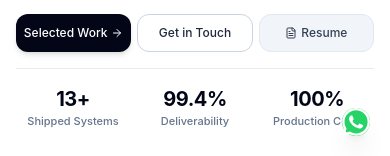
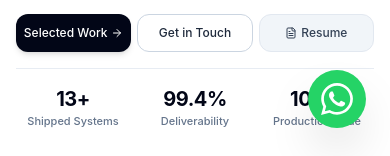
Before and after one commit to Adeel-Ul-Rehman/Portfolio-me, a Next.js app: page / in a window 390 px wide. Shown: the part 688-844 px from the top of the page. Built offline with nearby package versions, Linux system fonts and the light colour scheme.

Commit message:
style(mobile): enlarge WhatsApp button and shift above and left for effortless thumb reach

```diff
--- a/components/WhatsAppButton.jsx
+++ b/components/WhatsAppButton.jsx
@@ -13,7 +13,7 @@ export default function WhatsAppButton() {
       animate={{ scale: 1, opacity: 1 }}
       transition={{ duration: 0.4, delay: 0.5 }}
       aria-label="Quick contact"
-      className="fixed bottom-5 right-5 sm:bottom-6 sm:right-6 z-40 flex items-center gap-2 group"
+      className="fixed bottom-7 right-6 sm:bottom-6 sm:right-6 z-40 flex items-center gap-2 group"
     >
       {/* Tooltip Label (Desktop Hover) */}
       <span className="hidden sm:inline-block px-3 py-1.5 rounded-full bg-slate-950/90 backdrop-blur-md text-white text-xs font-semibold shadow-lg opacity-0 group-hover:opacity-100 transition-opacity duration-300 pointer-events-none whitespace-nowrap">
@@ -26,14 +26,14 @@ export default function WhatsAppButton() {
         target="_blank"
         rel="noopener noreferrer"
         aria-label="Contact Adeel on WhatsApp"
-        className="relative w-13 h-13 sm:w-14 sm:h-14 rounded-full bg-[#25D366] hover:bg-[#20ba59] text-white flex items-center justify-center shadow-xl hover:shadow-2xl transition-all duration-300 hover:scale-110 active:scale-95 focus:outline-none focus:ring-4 focus:ring-emerald-300"
+        className="relative w-[58px] h-[58px] sm:w-14 sm:h-14 rounded-full bg-[#25D366] hover:bg-[#20ba59] text-white flex items-center justify-center shadow-2xl hover:shadow-2xl transition-all duration-300 hover:scale-110 active:scale-95 focus:outline-none focus:ring-4 focus:ring-emerald-300"
       >
         {/* Radar Pulse Effect */}
         <span className="absolute inset-0 rounded-full bg-[#25D366] animate-ping opacity-30 pointer-events-none" />
 
         {/* WhatsApp Official Vector Icon */}
         <svg
-          className="w-7 h-7 sm:w-8 sm:h-8 fill-current relative z-10 transition-transform duration-300 group-hover:rotate-6"
+          className="w-8 h-8 sm:w-8 sm:h-8 fill-current relative z-10 transition-transform duration-300 group-hover:rotate-6"
           viewBox="0 0 24 24"
         >
           <path d="M.057 24l1.687-6.163c-1.041-1.804-1.588-3.849-1.587-5.946.003-6.556 5.338-11.891 11.893-11.891 3.181.001 6.167 1.24 8.413 3.488 2.245 2.248 3.481 5.236 3.48 8.414-.003 6.557-5.338 11.892-11.893 11.892-1.99-.001-3.951-.5-5.688-1.448l-6.305 1.654zm6.597-3.807c1.676.995 3.276 1.591 5.392 1.592 5.448 0 9.886-4.434 9.889-9.885.002-5.462-4.415-9.89-9.881-9.892-5.452 0-9.887 4.434-9.889 9.884-.001 2.225.651 3.891 1.746 5.634l-.999 3.648 3.742-.981zm11.387-5.464c-.074-.124-.272-.198-.57-.347-.297-.149-1.758-.868-2.031-.967-.272-.099-.47-.149-.669.149-.198.297-.768.967-.941 1.165-.173.198-.347.223-.644.074-.297-.149-1.255-.462-2.39-1.475-.883-.788-1.48-1.761-1.653-2.059-.173-.297-.018-.458.13-.606.134-.133.297-.347.446-.521.151-.172.2-.296.3-.495.099-.198.05-.372-.025-.521-.075-.148-.669-1.611-.916-2.206-.242-.579-.487-.501-.669-.51l-.57-.01c-.198 0-.52.074-.792.372s-1.04 1.016-1.04 2.479 1.065 2.876 1.213 3.074c.149.198 2.095 3.2 5.076 4.487.709.306 1.263.489 1.694.626.712.226 1.36.194 1.872.118.571-.085 1.758-.719 2.006-1.413.248-.695.248-1.29.173-1.414z" />
```
